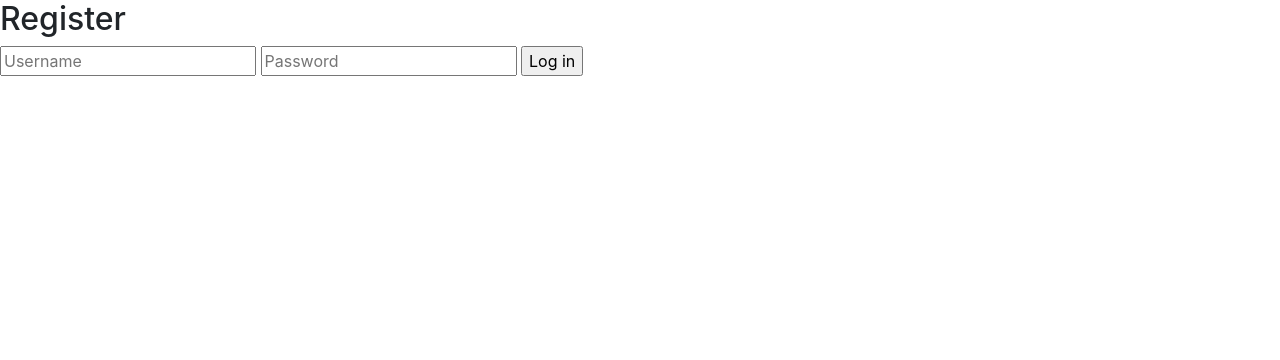
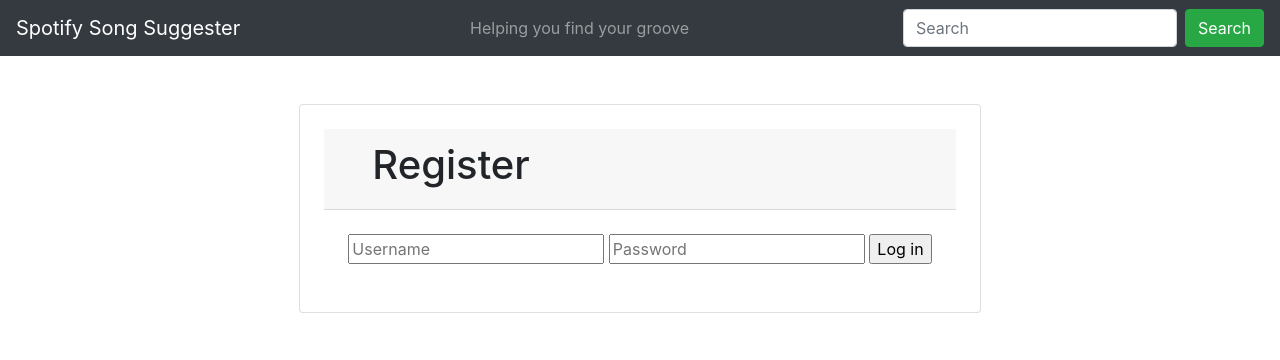
Before and after one commit to tt-dspt-193/spotify-song-suggester, a Flask app: page /register/ in a window 1280 px wide. Shown: the top 360 px of the page. Run offline with Flask 2, Linux system fonts and the light colour scheme; parts of the project's set-up code (start-up, migrations or seed data) failed here and were passed over; some libraries are stand-ins or nearby versions.

Commit message:
Nav bar and card
Creating a nav bar and card to hold the elements

```diff
--- a/templates/register.html
+++ b/templates/register.html
@@ -4,11 +4,33 @@
 <p>Oh no Dont show page</p>
 {% else %}
 
-<h2>Register</h2>
-<form action="/register/" method="POST">
-  <input type="username" name="username" placeholder="Username">
-  <input type="password" name="password" placeholder="Password">
-  <input type="submit" value="Log in">
-</form>
+<body>
+	<nav class="navbar navbar-dark bg-dark">
+		<a class="navbar-brand" href="#">Spotify Song Suggester</a>
+		<!-- Navbar Text-->
+		<span class="navbar-text">
+			Helping you find your groove
+		</span>
+		<!-- Search bar -->
+		<form class="form-inline" action="/action_page.php">
+			<input class="form-control mr-sm-2" type="text" placeholder="Search">
+			<button class="btn btn-success" type="submit">Search</button>
+		</form>
+	</nav>
+    <div class="container">
+        <div class="d-flex justify-content-center h-100">
+            <div class="card my-5 p-4">
+              <div class="card-header px-5">
+                <h1>Register</h1>
+              </div>
+                <div class="card-body my-0 p-4">
+                  <form action="/login" method="POST">
+                    <input type="username" name="username" placeholder="Username">
+                    <input type="password" name="password" placeholder="Password">
+                    <input type="submit" value="Log in">
+                  </form>
+                </div>
+            </div>
+		</div>
 {% endif %}
 {% endblock %}
```
